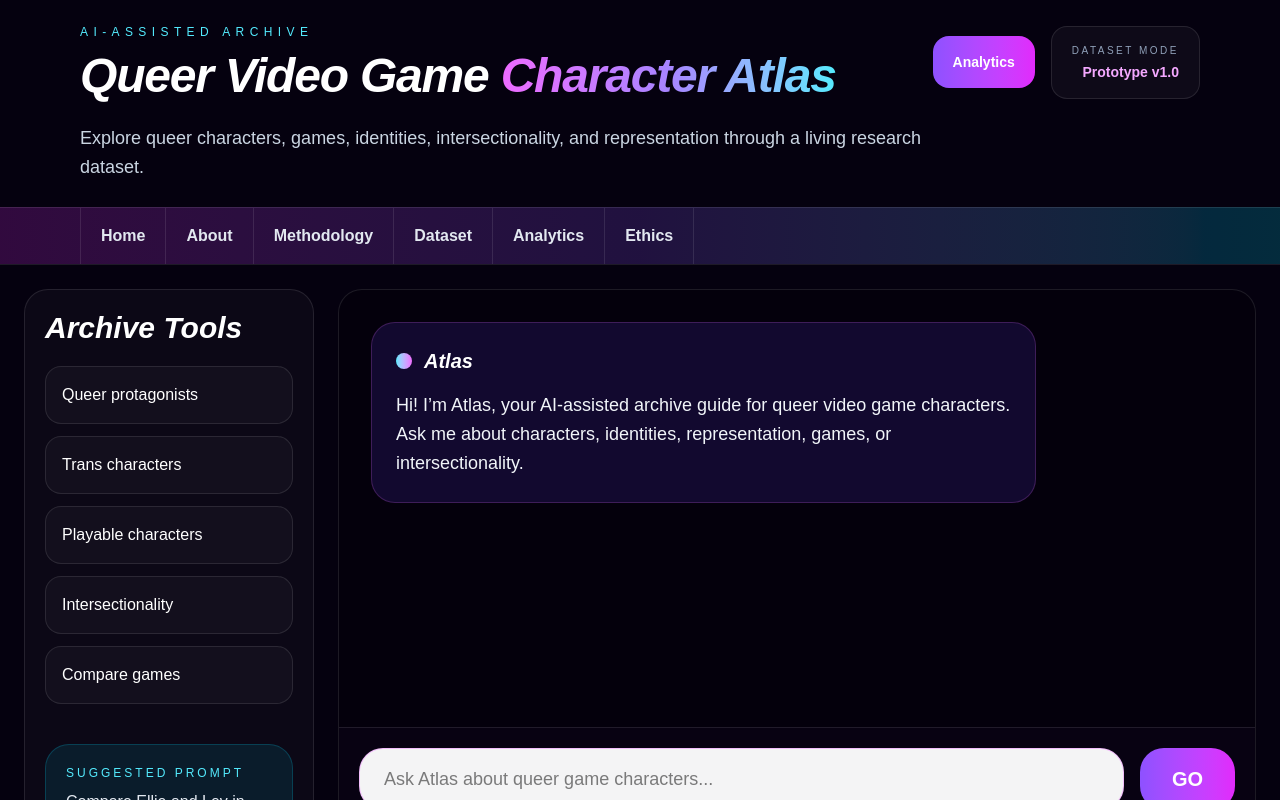
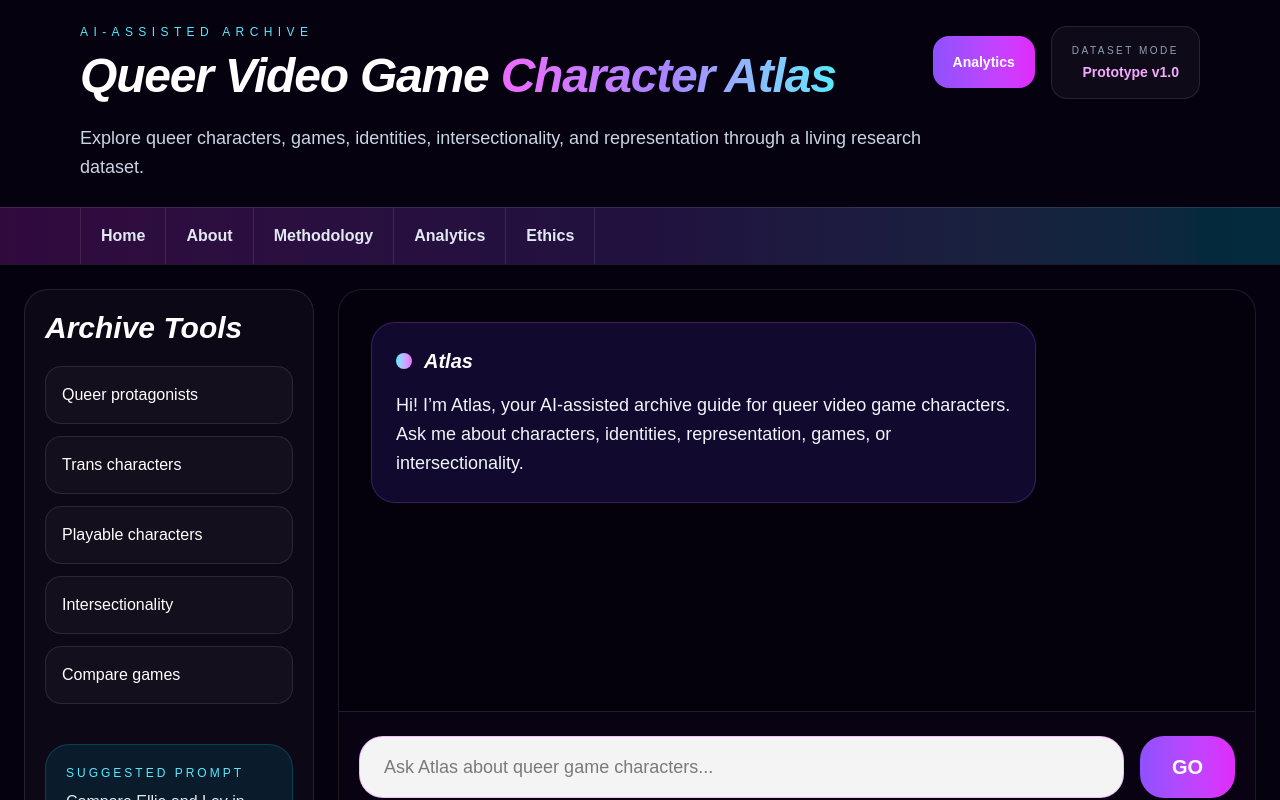
Before and after one commit to renanuhoh-crypto/queer-video-game-character-atlas, a Next.js app: page / in a window 1280 px wide. Built offline with nearby package versions, Linux system fonts and the light colour scheme.

Commit message:
update header navigation layout

```diff
--- a/src/app/page.tsx
+++ b/src/app/page.tsx
@@ -159,7 +159,6 @@ export default function Home() {
         ["Home", "/"],
         ["About", "/about"],
         ["Methodology", "/methodology"],
-        ["Dataset", "/dataset"],
         ["Analytics", "/analytics"],
         ["Ethics", "/ethics"],
       ].map(([label, href]) => (
@@ -273,7 +272,7 @@ export default function Home() {
           </div>
 
           {/* FIXED INPUT */}
-          <div className="shrink-0 border-t border-white/10 bg-[#090313]/95 p-5 backdrop-blur-xl">
+          <div className="shrink-0 border-t border-white/10 bg-[#090313]/95 px-5 pt-6 pb-8 backdrop-blur-xl">
             <div className="mx-auto flex max-w-5xl gap-4">
               <input
                 value={input}
```
